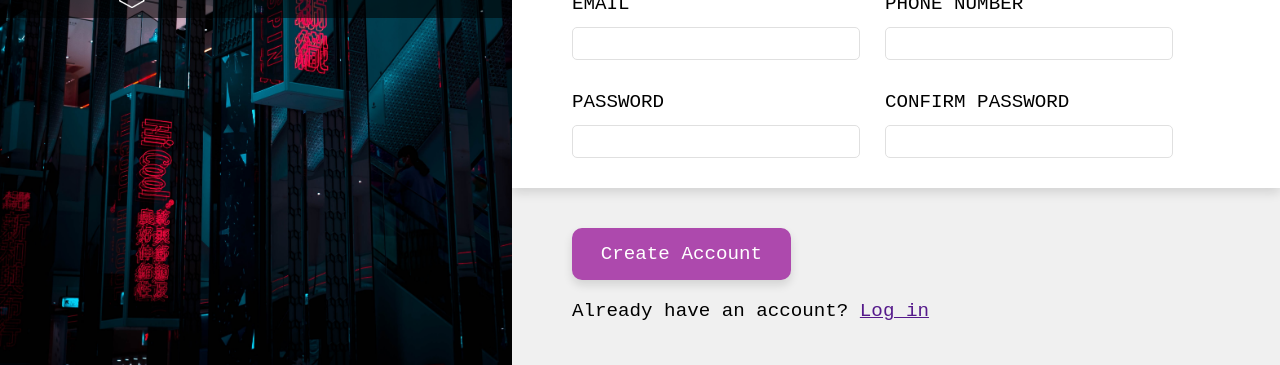
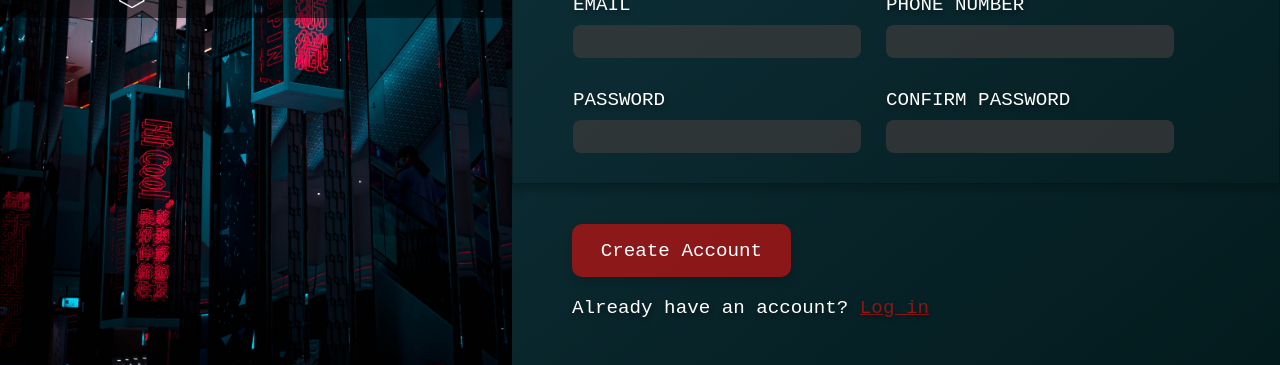
Before and after one commit to GGFioggos/Sign-up-form, a plain HTML site: page index.html in a window 1280 px wide. Shown: the part 435-800 px from the top of the page. Drawn offline with Linux system fonts and the light colour scheme.

Commit message:
added style and password confirmation

```diff
--- a/index.html
+++ b/index.html
@@ -9,6 +9,7 @@
     <link rel="stylesheet" href="style.css" />
     <script src="javascript.js" defer></script>
   </head>
+
   <body>
     <div class="left-side">
       <div class="logo-bg">
@@ -111,7 +112,9 @@
           </div>
         </form>
       </div>
-      <button type="submit" form="main-form">Create Account</button>
+      <button id="submitbtn" type="submit" form="main-form">
+        Create Account
+      </button>
       <p class="login">Already have an account? <a href="">Log in</a></p>
     </div>
   </body>
--- a/javascript.js
+++ b/javascript.js
@@ -4,6 +4,7 @@ const email = document.querySelector("#email");
 const phoneNumber = document.querySelector("#phone-number");
 const password = document.querySelector("#password");
 const passwordConfirm = document.querySelector("#confirm-password");
+const submitButton = document.querySelector("#submitbtn");
 
 const firstNameError = document.querySelector("#first-name-error");
 const lastNameError = document.querySelector("#last-name-error");
@@ -11,6 +12,7 @@ const emailError = document.querySelector("#email-error");
 const phoneError = document.querySelector("#phone-error");
 const passwordError = document.querySelector("#password-error");
 const confirmPasswordError = document.querySelector("#confirm-password-error");
+
 
 firstName.addEventListener("input", function (event) {
   if (firstName.value === "") {
@@ -58,8 +60,13 @@ passwordConfirm.addEventListener("input", function (event) {
 if (password.value != '' && passwordConfirm.value != ''){
     if (password.value != passwordConfirm.value){
         confirmPasswordError.textContent = "Passwords do not match";
+        passwordConfirm.setCustomValidity("Invalid field.");
+        submitButton.disabled = true;
     }else{
         confirmPasswordError.textContent = "";
+        submitButton.disabled = false;
+        passwordConfirm.setCustomValidity("");
+
     }
 }
 });
--- a/style.css
+++ b/style.css
@@ -61,8 +61,13 @@ body {
 
 .right-side {
     --padding-inline: 60px;
+    --text-shadow: 1px 3px 5px rgba(0,0,0,0.35);
 
-    background-color: rgb(240, 240, 240);
+    color: white;
+
+    text-shadow: var(--text-shadow);
+    background: rgb(17,53,64);
+    background: linear-gradient(142deg, rgba(17,53,64,1) 0%, rgba(3,27,29,1) 99%);
     display: flex;
     flex-direction: column;
     align-items: center;
@@ -71,6 +76,7 @@ body {
 }
 
 .hero-text {
+    text-shadow: var(--text-shadow);
     overflow:visible;
     margin-bottom: 70px;
     font-size: 1.2rem;
@@ -78,6 +84,7 @@ body {
 }
 
 .form-card p {
+    text-shadow: var(--text-shadow);
     padding-block: 10px;
     font-size: 1.2rem;
 }
@@ -87,10 +94,10 @@ body {
     display: flex;
     flex-direction: column;
     justify-content: center;
-    background-color: white;
+    border: 1px solid rgba(0, 0, 0, 0.273);
     line-height: 35px;
     padding-bottom: 30px;
-    box-shadow: 0px 5px 10px rgba(0, 0, 0, 0.123);
+    box-shadow: 0px 5px 8px 2px rgba(0, 0, 0, 0.212);
 
 }
 
@@ -101,23 +108,27 @@ body {
 }
 
 form {
+    text-shadow: var(--text-shadow);
     display: flex;
     flex-flow: row wrap;
     gap: 25px;
   }
 
 label {
+
     position: relative;
     width: 15rem;
     margin-bottom:2px;
 }
 
 input {
+    color: white;
+    background: #3a3939c5;
     padding: 5px 10px;
-    border-radius: 5px;
-    border: 1px solid rgb(224, 224, 224);
     font-size: .9rem;
-    margin-top: 3px;
+    border-radius: 8px;
+    border-width: 1px;
+    border-color: transparent;
 }
 
 button {
@@ -128,7 +139,7 @@ button {
     padding-inline: 1.5rem;
     padding-block: 0.8rem;
     font-size: 1rem;
-    background-color: rgb(173, 73, 173);
+    background-color: rgba(193, 19, 19, 0.708);
     border: none;
     border-radius: 10px;
     color: white;
@@ -157,9 +168,12 @@ input:valid:focus {
 }
 
 .error {
-
     color: red;
     position: absolute;
     top: 66px;
     font-size: 0.7rem;
 }
+
+a,a:visited {
+    color: rgba(193, 19, 19, 0.708);
+}
```
